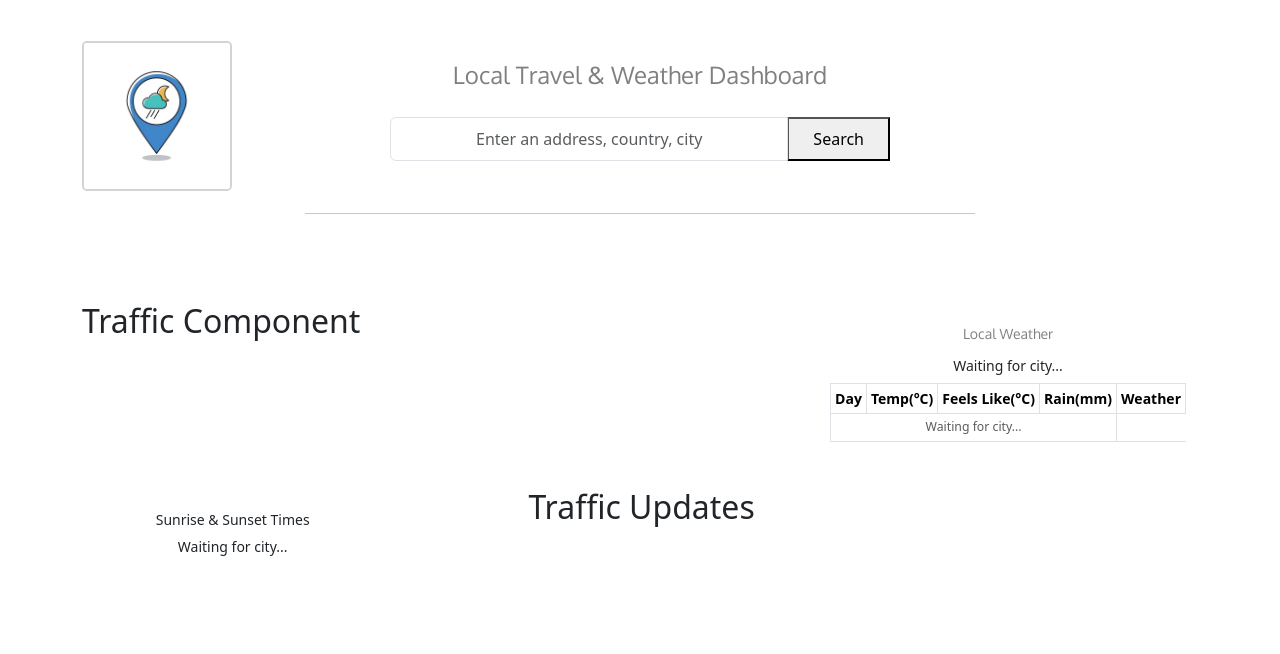
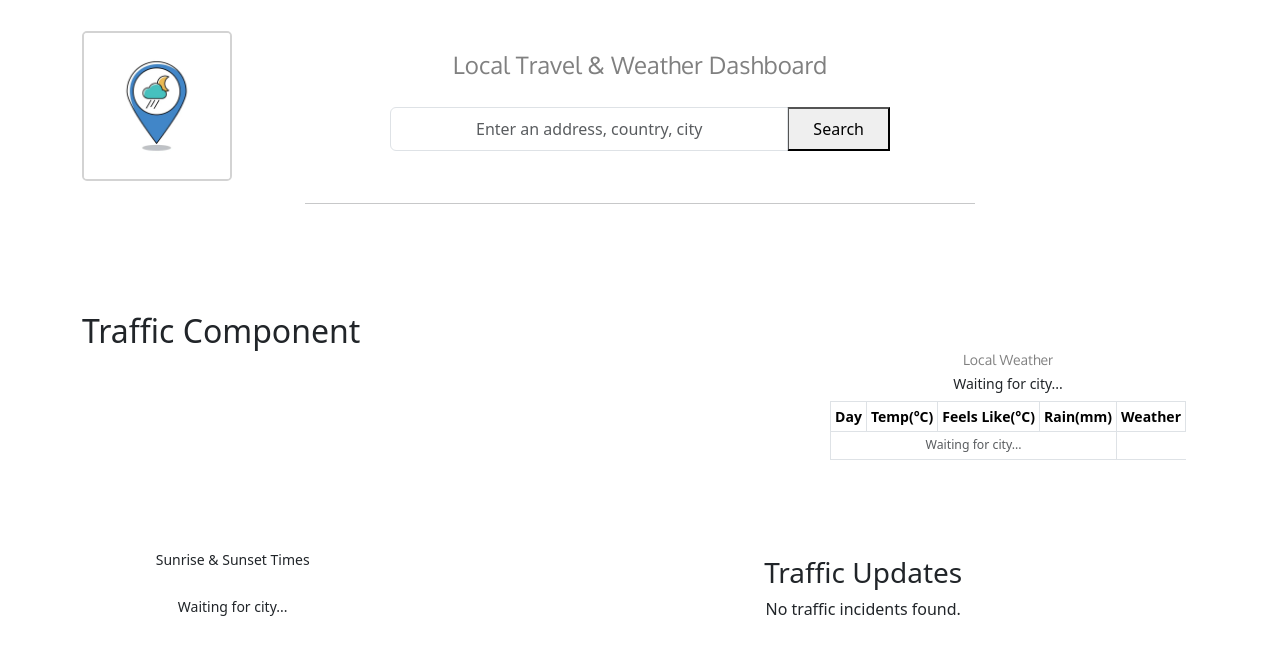
Before and after one commit to camposjoaoc/travel-weather-hub, a React (Vite) app in the folder client/: page / in a window 1280 px wide. Shown: the top 654 px of the page. Built offline with nearby package versions, Linux system fonts and the light colour scheme.

Commit message:
fixed .env

```diff
--- a/client/src/App.tsx
+++ b/client/src/App.tsx
@@ -3,6 +3,7 @@ import '../src/styles/App.css'
 import UserInput from './components/UserInput'
 import WeatherForecast from './components/WeatherForecast'
 import SunriseSunset from './components/SunriseSunset'
+import TrafficIncidents from './components/TrafficIncidents'
 
 function App() {
   const [city, setCity] = useState<string>("");
@@ -14,33 +15,32 @@ function App() {
   return (
     <>
       <div className="container">
-
         {/* Section 1 - Logo & Input */}
         <section>
           <UserInput onCityChange={setCity} />
         </section>
         {/* Section 2 - Traffic & Weather Forecast */}
         <section className="flex-container flex-container-normal">
-          <div>
+          <div className="container-box">
             {/* Traffic Component here */}
             <h2>Traffic Component</h2>
           </div>
 
-          <div>
+          <div className="container-box">
             <WeatherForecast city={city} />
           </div>
         </section>
 
         {/* Section 3 - SunriseSunset & Traffic Updates */}
         <section className="flex-container flex-container-reverse">
-          <div>
+          <div className="container-box">
             {/* SunriseSunset here */}
             <SunriseSunset />
           </div>
 
-          <div>
+          <div className="container-box">
             {/* Traffic Updates Component here */}
-            <h2>Traffic Updates</h2>
+            <TrafficIncidents city={city} />
           </div>
         </section>
 
--- a/client/src/components/SunriseSunset.tsx
+++ b/client/src/components/SunriseSunset.tsx
@@ -51,14 +51,14 @@ const SunriseSunset: React.FC = () => {
     }, [latitude, longitude]);
 
     return (
-        <div className="container mt-4">
+        <div className="container">
             <h3 className="text-center small">Sunrise & Sunset Times</h3>
             {error && <p className="text-danger text-center small">{error}</p>}
 
             {!latitude || !longitude ? (
                 <p className="text-center small">Waiting for city...</p>
             ) : sunData ? (
-                <div className="table-responsive mt-3">
+                <div className="table-responsive">
                     <table className="table table-sm table-bordered text-center">
                         <tbody>
                             <tr>
--- /dev/null
+++ b/client/src/components/TrafficIncidents.tsx
@@ -0,0 +1,84 @@
+import React, { useEffect, useState } from "react";
+import axios from "axios";
+
+interface TrafficIncident {
+  description: string;
+  severity: string;
+  location: string;
+  timestamp: string;
+}
+
+interface TrafficIncidentsProps {
+  city: string;
+}
+
+const TrafficIncidents: React.FC<TrafficIncidentsProps> = ({ city }) => {
+  const [trafficIncidents, setTrafficIncidents] = useState<TrafficIncident[]>([]);
+  const [loading, setLoading] = useState(false);
+  const [error, setError] = useState<string | null>(null);
+
+  useEffect(() => {
+    const fetchTrafficData = async () => {
+      if (!city) return;
+
+      setLoading(true);
+      setError(null);
+
+      try {
+        // Step 1: Get coordinates of the city
+        const geocodeResponse = await axios.get(
+          `https://api.openweathermap.org/data/2.5/weather?q=${city}&appid=2eae3e4efd68112d3a7dc08749d5747d`
+        );
+
+        if (!geocodeResponse.data.coord) {
+          setError("City not found. Please check the city name.");
+          setLoading(false);
+          return;
+        }
+
+        const { lat, lon } = geocodeResponse.data.coord;
+
+        // Step 2: Fetch traffic data using your backend
+        const response = await axios.get(
+          `http://localhost:8000/api/traffic-incidents?lat=${lat}&lng=${lon}`
+        );
+
+        const incidents: TrafficIncident[] = response.data.Situations || [];
+        setTrafficIncidents(incidents);
+      } catch (err) {
+        setError("Failed to fetch traffic incidents. Please try again later.");
+        console.error(err);
+      } finally {
+        setLoading(false);
+      }
+    };
+
+    fetchTrafficData();
+  }, [city]);
+
+  return (
+    <div className="mt-4">
+      <h3 className="text-center">Traffic Updates</h3>
+      {loading && <p className="text-center">Loading traffic data...</p>}
+      {error && <p className="text-danger text-center">{error}</p>}
+
+      {!loading && trafficIncidents.length > 0 ? (
+        trafficIncidents.map((incident, index) => (
+          <div
+            key={index}
+            className="p-3 mb-3 bg-light rounded shadow-sm border"
+          >
+            <h5>{incident.description}</h5>
+            <p><strong>Severity:</strong> {incident.severity}</p>
+            <p><strong>Location:</strong> {incident.location}</p>
+            <p><strong>Timestamp:</strong> {incident.timestamp}</p>
+          </div>
+        ))
+      ) : !loading ? (
+        <p className="text-center">No traffic incidents found.</p>
+      ) : null}
+    </div>
+  );
+};
+
+export default TrafficIncidents;
--- a/client/src/components/WeatherForecast.tsx
+++ b/client/src/components/WeatherForecast.tsx
@@ -28,8 +28,7 @@ const WeatherForecast: React.FC<WeatherForecastProps> = ({ city }) => {
         setError(null);
         setShowForecast(false);
 
-        axios
-            .get(`http://localhost:8000/forecast?city=${selectedCity}`)
+        axios.get(`http://localhost:8000/forecast?city=${selectedCity}`)
             .then((response) => {
                 const forecasts = response.data.list;
                 const uniqueDays = new Set<string>();
@@ -48,9 +47,10 @@ const WeatherForecast: React.FC<WeatherForecastProps> = ({ city }) => {
 
                 setForecast({ ...response.data, list: filteredForecast });
                 setShowForecast(true);
-                // Salva latitude e longitude no localStorage
+
                 localStorage.setItem("latitude", response.data.city.coord.lat);
                 localStorage.setItem("longitude", response.data.city.coord.lon);
+
 
             })
             .catch(() => setError("This is not a valid city name. Waiting for city..."))
@@ -59,18 +59,15 @@ const WeatherForecast: React.FC<WeatherForecastProps> = ({ city }) => {
 
     return (
         <div className="container mt-4">
-            <h3 className="title text-center small">Local Weather</h3>
-
             {loading && <p className="text-center text-secondary small">Loading...</p>}
             {error && <p className="text-danger text-center small">{error}</p>}
-
             <div className="mt-3">
-                <h3 className="text-center small">
+                <h3 className="title text-center small">Local Weather</h3>
+                <h2 className="text-center small">
                     {selectedCity
                         ? `Weather forecast for ${selectedCity.charAt(0).toUpperCase() + selectedCity.slice(1)}`
                         : "Waiting for city..."}
-                </h3>
-
+                </h2>
                 <div className="table-responsive weather-table-container">
                     <table className="table table-sm table-bordered text-nowrap weather-table">
                         <thead className="text-center small">
--- a/client/src/styles/App.css
+++ b/client/src/styles/App.css
@@ -6,10 +6,12 @@
 }
 
 .container {
-    margin: 10px auto;
     width: 100%;
     max-width: 1600px;
     height: auto;
+    display: flex;
+    flex-direction: column;
+    gap: 20px;
 }
 
 /* Main flex container for layout */
@@ -19,7 +21,16 @@
     align-items: flex-start;
     width: 100%;
     gap: 3%;
+    height: 25vh;
+    max-height: 30vh;
 }
+
+/* .container-box {
+    border: 2px solid lightgray;
+    border-radius: 10px;
+    height: 25vh;
+    max-height: 30vh;
+} */
 
 /* Layout for normal sections (first div: 60%, second div: 27%) */
 .flex-container-normal>div:first-child {
@@ -43,7 +54,7 @@
 @media screen and (min-width: 1025px) {
     .container {
         max-width: 1400px;
-        margin: 30px auto;
+        margin: 20px auto;
     }
 }
 
```
Also changed, not shown: client/src/styles/weatherForecast.css (+1 -14 lines), 1 other file (tests, documents, lock files or other folders).
